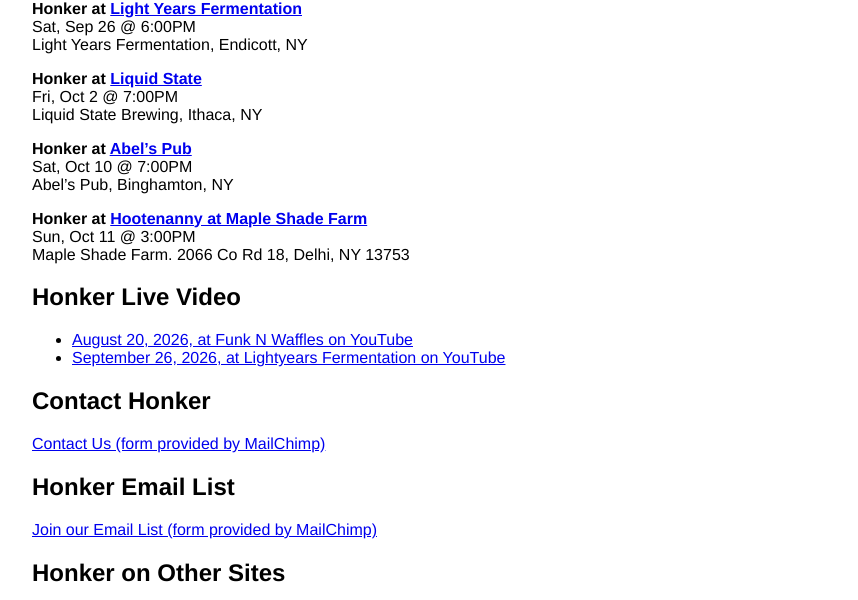
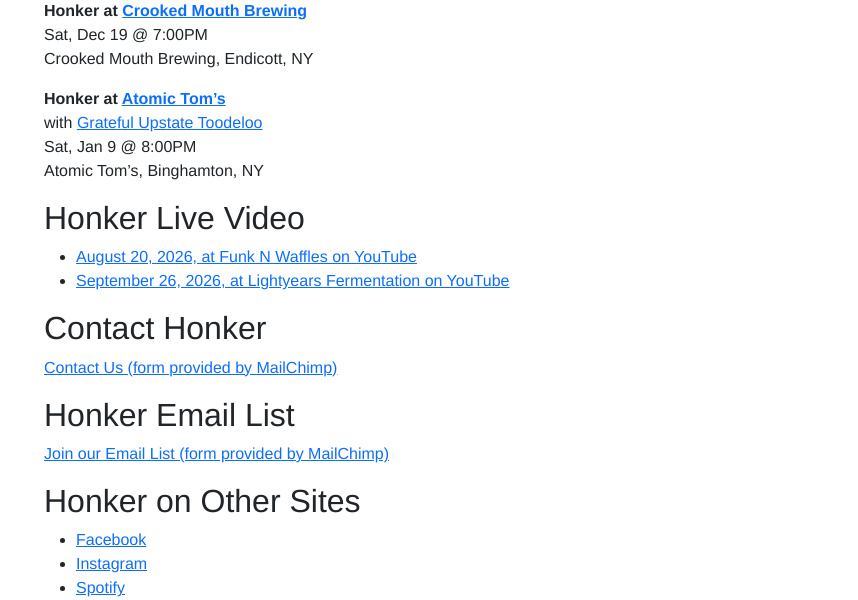
Before and after one commit to jimlomonaco/honker.rocks, a plain HTML site: page index.html in a window 1280 px wide. Shown: the part 682-1282 px from the top of the page, without its empty margins (208-1066 px from the left). Drawn offline with nearby package versions, Linux system fonts and the light colour scheme; a web font is replaced by a local one.

Commit message:
update layout

```diff
--- a/index.html
+++ b/index.html
@@ -14,13 +14,26 @@
     <meta property="og:url" content="https://honker.rocks/">
     <meta name="twitter:card" content="summary">
     <meta name="url" content="https://honker.rocks/">
+
+    <meta charset="utf-8" />
+    <link rel="apple-touch-icon" sizes="180x180" href="apple-touch-icon.png">
+    <link rel="icon" type="image/png" sizes="32x32" href="favicon-32x32.png">
+    <link rel="icon" type="image/png" sizes="16x16" href="favicon-16x16.png">
+    <link rel="manifest" href="site.webmanifest">
+    <meta name="viewport" content="width=device-width, initial-scale=1" />
+    <link rel="preconnect" href="https://fonts.googleapis.com">
+    <link rel="preconnect" href="https://fonts.gstatic.com" crossorigin>
+    <link href="https://fonts.googleapis.com/css2?family=Fredericka+the+Great&family=Lakki+Reddy&family=Shrikhand&family=Roboto&family=Elsie:wght@400;900&display=swap" rel="stylesheet">
+    <link href="https://cdn.jsdelivr.net/npm/bootstrap@5.3.8/dist/css/bootstrap.min.css" rel="stylesheet" integrity="sha384-sRIl4kxILFvY47J16cr9ZwB07vP4J8+LH7qKQnuqkuIAvNWLzeN8tE5YBujZqJLB" crossorigin="anonymous">
+    <link rel="stylesheet" href="css/main.min.css" />
     <style>
         body{
             font-family: "Helvetica Neue",Helvetica,Arial,SansSerif,sans-serif;
         }
     </style>
 </head>
-<body style="max-width: 800px; margin: auto;">
+<body>
+<div class="container" style="max-width: 800px; margin: auto;">
     <main>
         <h1>Honker Band from Binghamton</h1>
 
@@ -47,27 +60,15 @@
         <section id="shows">
             <h2>Shows</h2>
             <p>
-            <strong>Honker at <a href="https://www.lightyearsfermentation.com/" title="Light Years Fermentation Web Site">Light Years Fermentation</a></strong><br>
-            Sat, Sep 26 @ 6:00PM<br>
-            Light Years Fermentation, Endicott, NY
+                <strong>Honker at <a href="https://www.crookedmouthbrewing.com/" title="Crooked Mouth Brewing Web Site">Crooked Mouth Brewing</a></strong><br>
+                Sat, Dec 19 @ 7:00PM<br>
+                Crooked Mouth Brewing, Endicott, NY
             </p>
             <p>
-            <strong>Honker at <a href="https://www.liquidstatebeer.com/" title="Liquid State Brewing Web Site">Liquid State</a></strong><br>
-            Fri, Oct 2 @ 7:00PM
-            <br>Liquid State Brewing, Ithaca, NY
-        </p>
-        <p>
-            <strong>Honker at <a href="https://www.facebook.com/AbelsPub/" title="Abel&rsquo;s Facebook Page">Abel&rsquo;s Pub</a></strong><br>
-            Sat, Oct 10 @ 7:00PM<br>
-            Abel&rsquo;s Pub, Binghamton, NY
-        </p>
-        <p>
-            <strong>Honker at
-                <a href="https://www.mapleshadehootenanny.com/" title="Hootenanny at Maple Shade Farm Web Site">
-                    Hootenanny at Maple Shade Farm
-                </a></strong><br>
-            Sun, Oct 11 @ 3:00PM<br>
-            Maple Shade Farm. 2066 Co Rd 18, Delhi, NY 13753
+                <strong>Honker at <a href="https://www.facebook.com/p/Events-at-Atomic-Toms-100054439961592/" title="Atomic Tom&rsquo;s Facebook Page">Atomic Tom&rsquo;s</a></strong><br>
+                with <a href="https://www.facebook.com/GratefulUpstate/" title="Grateful Upstate Toodeloo Facebook Page">Grateful Upstate Toodeloo</a><br>
+                Sat, Jan 9 @ 8:00PM<br>
+                Atomic Tom&rsquo;s, Binghamton, NY
             </p>
         </section>
         <section id="live-video">
@@ -108,5 +109,8 @@
     <footer style="margin-bottom: 5em;">
         Thanks for your interest in Honker!
     </footer>
+</div>
+<script src="js/main.min.js"></script>
+<script src="https://cdn.jsdelivr.net/npm/bootstrap@5.3.8/dist/js/bootstrap.min.js" integrity="sha384-G/EV+4j2dNv+tEPo3++6LCgdCROaejBqfUeNjuKAiuXbjrxilcCdDz6ZAVfHWe1Y" crossorigin="anonymous"></script>
 </body>
 </html>
```
Also changed, not shown: css/main.min.css (added), js/main.min.js (added). Lines whose indentation alone changed are shown as unchanged.
